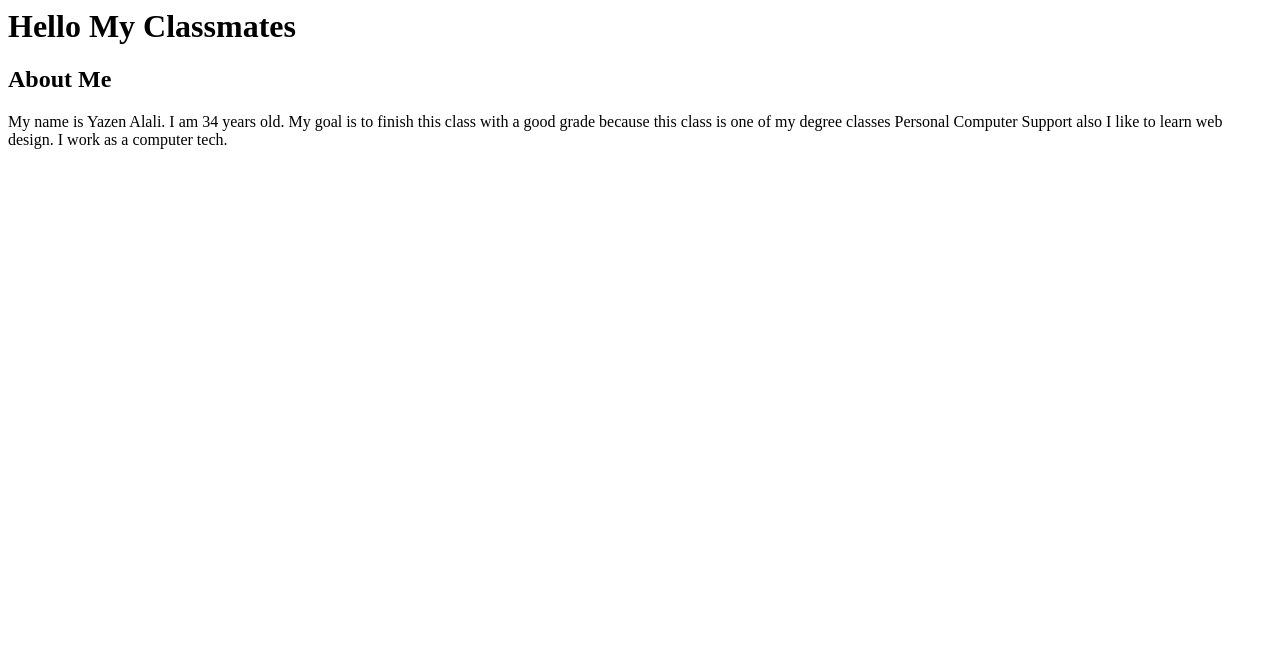
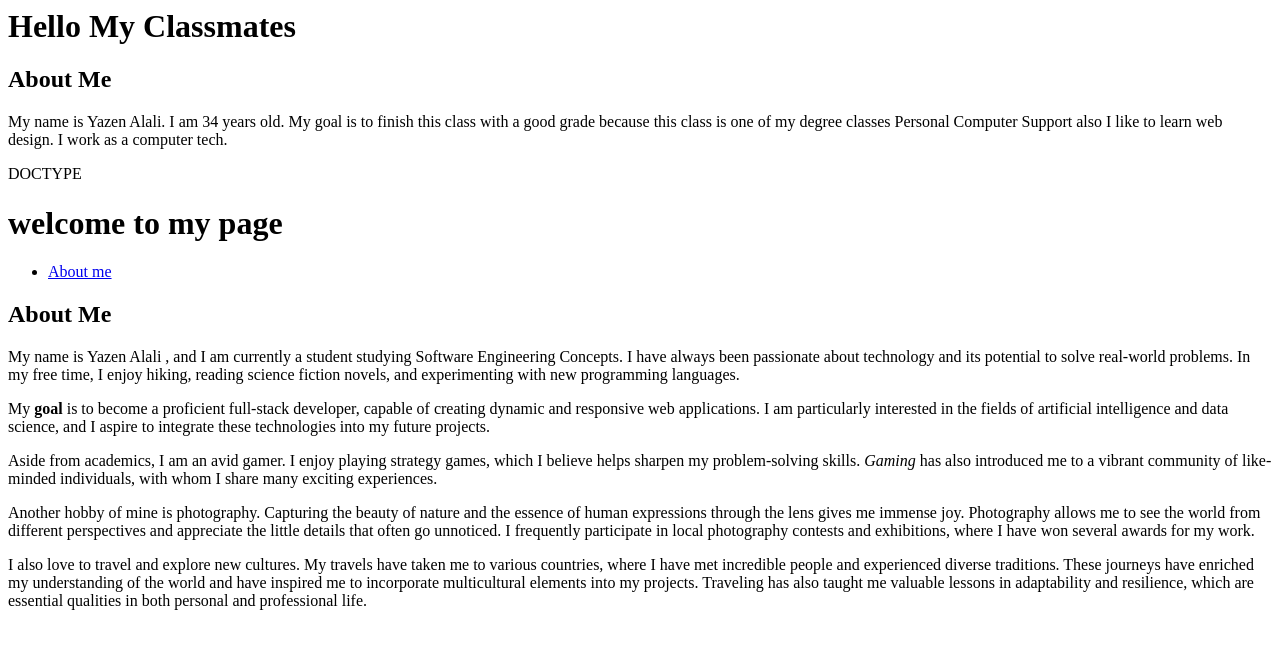
Before and after one commit to Yazenalali90/Desktop, a plain HTML site: page index.html in a window 1280 px wide. Drawn offline with Linux system fonts and the light colour scheme.

Commit message:
update index.html

```diff
--- a/index.html
+++ b/index.html
@@ -1,3 +1,61 @@
 <h1>Hello My Classmates</h1>
 <h2>About Me</h2>
 <p>My name is Yazen Alali. I am 34 years old. My goal is to finish this class with a good grade because this class is one of my degree classes Personal Computer Support also I like to learn web design. I work as a computer tech.</p>
+DOCTYPE <html>
+    <head>
+        <meta charset="UTF-8" />
+        <title> About Me </title>
+    </head>
+    <body>
+        <header>
+            <h1>welcome to my page</h1>
+            <nav>
+                <ul>
+                    <li><a href="#About me">About me</a></li>
+                </ul>
+            </nav>
+        </header>
+        <main>
+            <section id="about-me">
+                <h2>About Me</h2>
+                <p>
+                  My name is Yazen Alali , and I am currently a student studying Software
+                  Engineering Concepts. I have always been passionate about technology
+                  and its potential to solve real-world problems. In my free time, I
+                  enjoy hiking, reading science fiction novels, and experimenting with
+                  new programming languages.
+                </p>
+                <p>
+                  My <strong>goal</strong> is to become a proficient full-stack
+                  developer, capable of creating dynamic and responsive web
+                  applications. I am particularly interested in the fields of artificial
+                  intelligence and data science, and I aspire to integrate these
+                  technologies into my future projects.
+                </p>
+                <p>
+                  Aside from academics, I am an avid gamer. I enjoy playing strategy
+                  games, which I believe helps sharpen my problem-solving skills.
+                  <em>Gaming</em> has also introduced me to a vibrant community of
+                  like-minded individuals, with whom I share many exciting experiences.
+                </p>
+                <p>
+                  Another hobby of mine is photography. Capturing the beauty of nature
+                  and the essence of human expressions through the lens gives me immense
+                  joy. Photography allows me to see the world from different
+                  perspectives and appreciate the little details that often go
+                  unnoticed. I frequently participate in local photography contests and
+                  exhibitions, where I have won several awards for my work.
+                </p>
+                <p>
+                  I also love to travel and explore new cultures. My travels have taken
+                  me to various countries, where I have met incredible people and
+                  experienced diverse traditions. These journeys have enriched my
+                  understanding of the world and have inspired me to incorporate
+                  multicultural elements into my projects. Traveling has also taught me
+                  valuable lessons in adaptability and resilience, which are essential
+                  qualities in both personal and professional life.
+                </p>
+              </section>
+        </main>
+    </body>
+</html>
```
Also changed, not shown: Screenshot 2024-06-12 224518.png (added), 5 other files.
